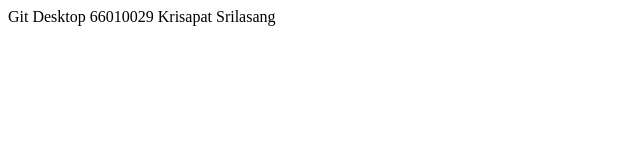
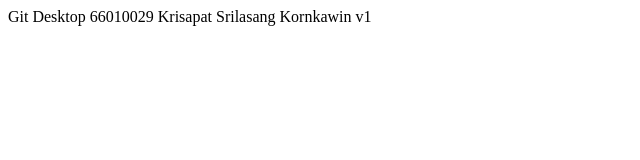
Before and after one commit to krisapat/git101, a plain HTML site: page index.html in a window 1280 px wide. Shown: the whole page, without its empty margins (0-640 px from the left). Drawn offline with Linux system fonts and the light colour scheme.

Commit message:
Update index.html

```diff
--- a/index.html
+++ b/index.html
@@ -6,6 +6,6 @@
     <title>Document</title>
 </head>
 <body>
-    Git Desktop 66010029 Krisapat Srilasang
+    Git Desktop 66010029 Krisapat Srilasang Kornkawin v1
 </body>
 </html>
```
